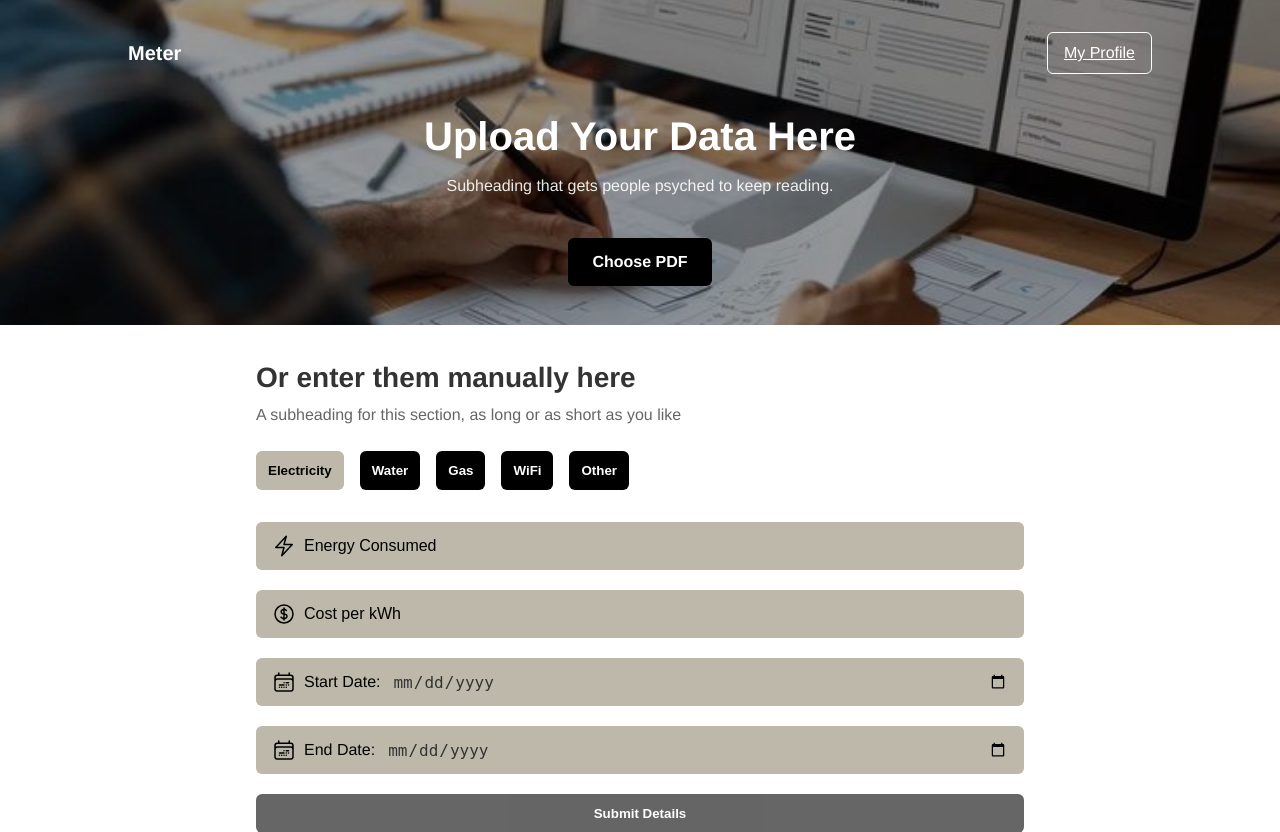
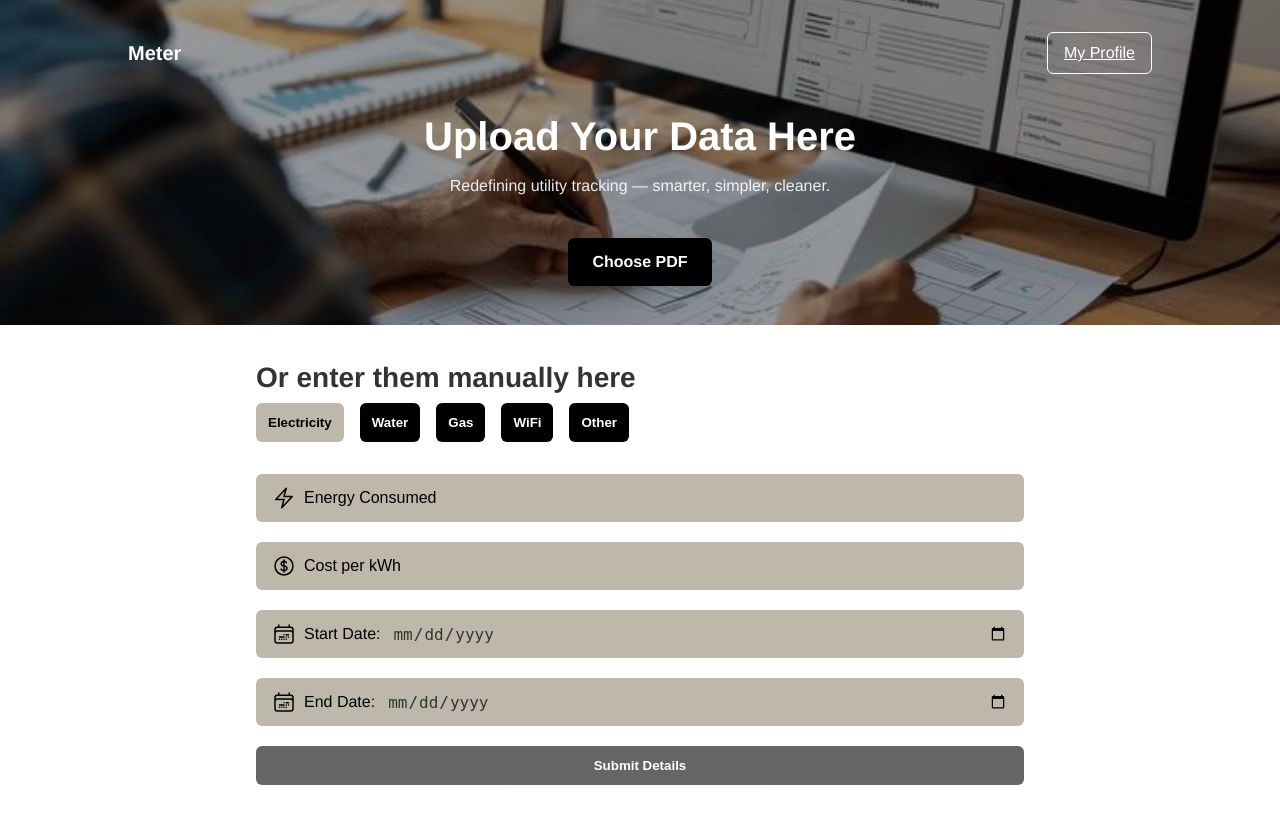
Before and after one commit to rishonjose/CITS3403-Project, a Flask app: page /u in a window 1280 px wide. Shown: the top 832 px of the page. Run offline with Flask 3, Linux system fonts and the light colour scheme; parts of the project's set-up code (start-up, migrations or seed data) failed here and were passed over.

Commit message:
Update uploadpage.html

```diff
--- a/app/templates/uploadpage.html
+++ b/app/templates/uploadpage.html
@@ -255,7 +255,7 @@
     </nav>
     <div class="hero-content">
       <h1>Upload Your Data Here</h1>
-      <p>Subheading that gets people psyched to keep reading.</p>
+      <p>Redefining utility tracking — smarter, simpler, cleaner.</p>
       <label class="file-btn">
         Choose PDF
         <input type="file" accept="application/pdf" />
@@ -267,7 +267,6 @@
   <main>
     <section class="manual-entry">
       <h2>Or enter them manually here</h2>
-      <p class="subtitle">A subheading for this section, as long or as short as you like</p>
 
       <div class="tabs">
         <button class="active" data-type="Electricity">Electricity</button>
```
